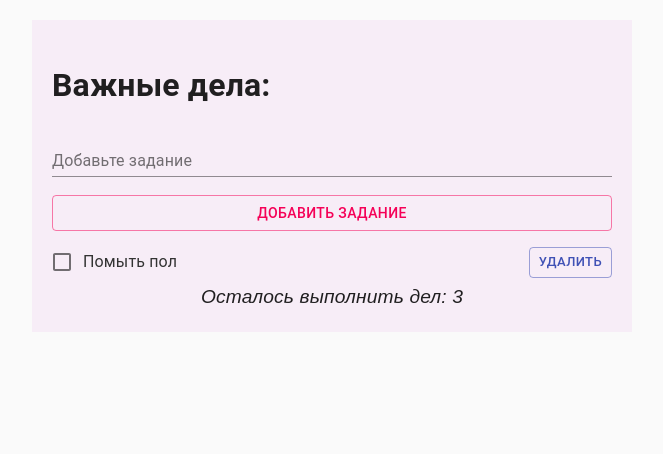
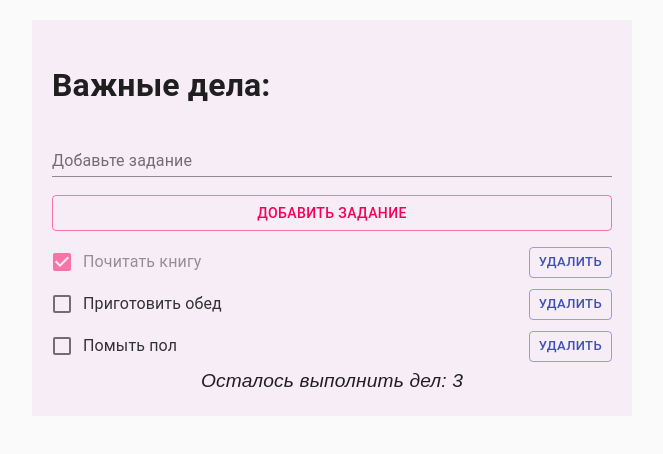
Before and after one commit to WebHeroSchool/study_react_todo, a React (Create React App) app: page / in a window 1280 px wide. Shown: the top 454 px of the page, without its empty margins (308-971 px from the left). Built offline with nearby package versions, Linux system fonts and the light colour scheme.

Commit message:
add timerID and clearInterval

```diff
--- a/src/components/App/App.js
+++ b/src/components/App/App.js
@@ -13,16 +13,16 @@ import { render } from 'react-dom';
 class App extends React.Component {
   state = {
     items: [
-      // {
-      //   value: 'Почитать книгу',
-      //   isDone: true,
-      //   id: 1
-      // },
-      // {
-      //   value: 'Приготовить обед',
-      //   isDone: false,
-      //   id: 2
-      // },
+      {
+        value: 'Почитать книгу',
+        isDone: true,
+        id: 1
+      },
+      {
+        value: 'Приготовить обед',
+        isDone: false,
+        id: 2
+      },
       {
         value: 'Помыть пол',
         isDone: false,
--- a/src/components/Item/Item.js
+++ b/src/components/Item/Item.js
@@ -10,15 +10,15 @@ import PropTypes from 'prop-types';
 
 class Item extends React.Component {
   componentDidMount () {
-    console.log('componentDidMount');
+    this.timerID = setInterval(() => console.log('утечка памяти'), 1000);
   }
 
-  componentDidUpdate () {
-    console.log('componentDidUpdate');
-  }
+  // componentDidUpdate () {
+  //   console.log('componentDidUpdate');
+  // }
 
   componentWillUnmount () {
-    console.log('componentWillUnmount');
+    clearInterval(this.timerID);
   }
 
   render() {
```
